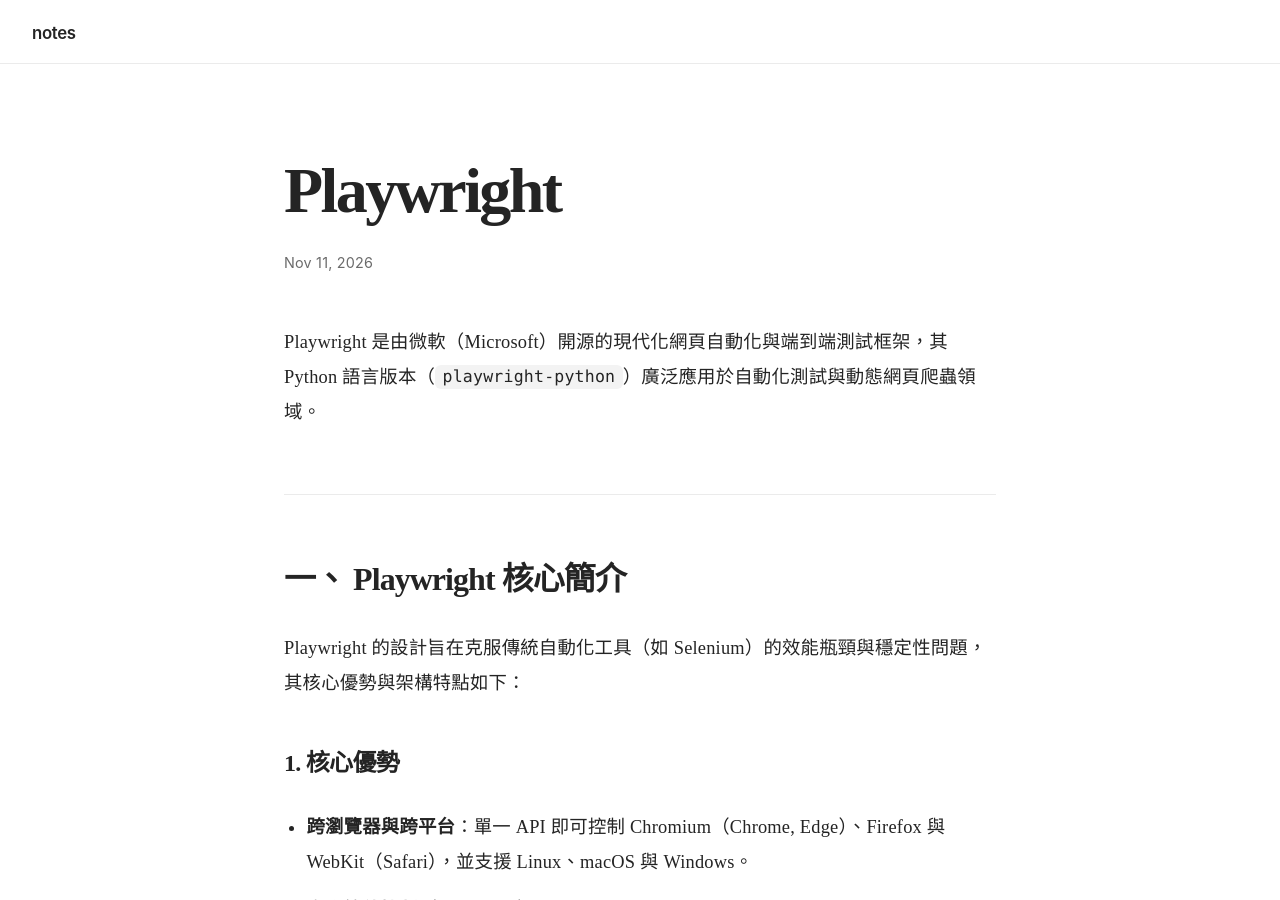
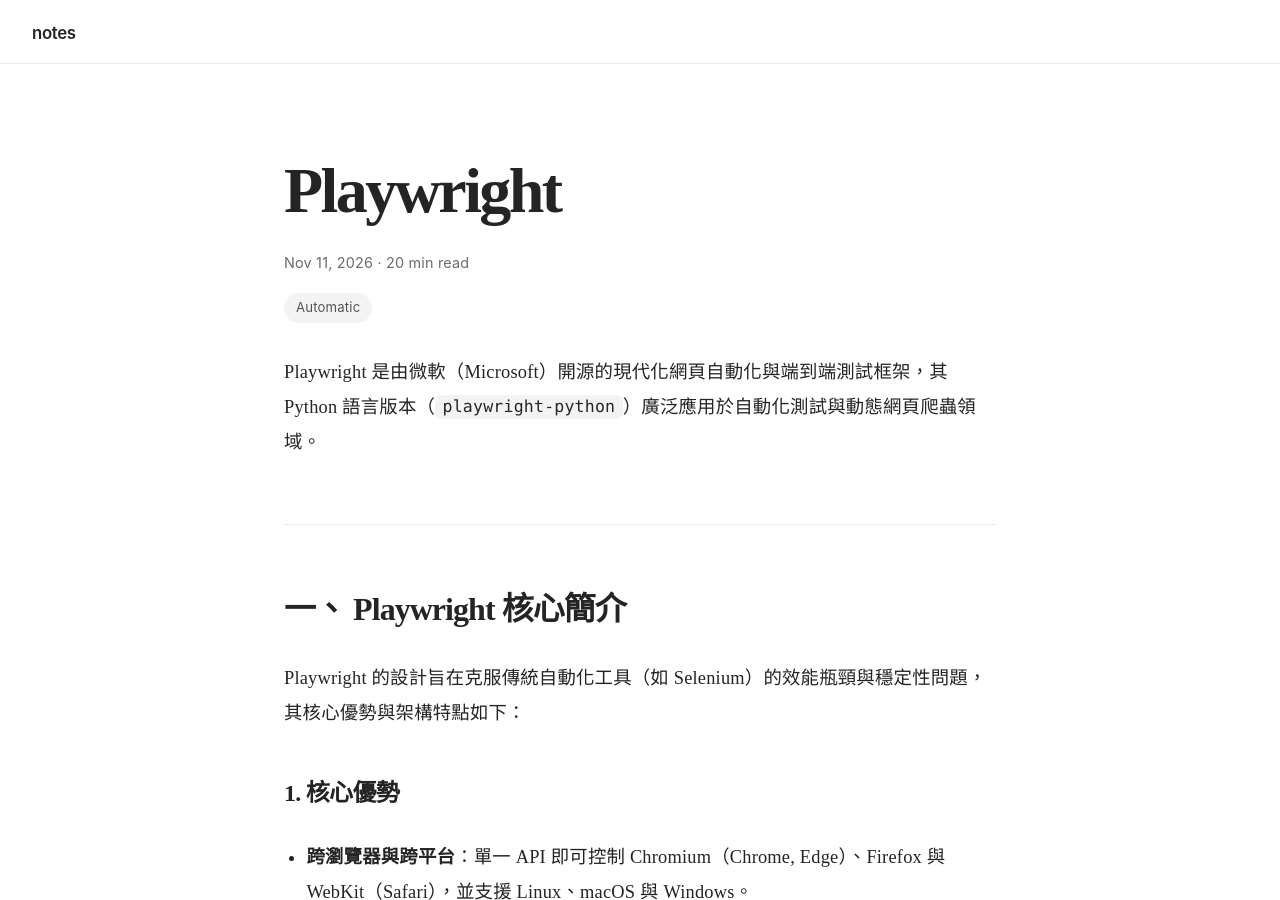
Before and after one commit to linjose/notes, a Jekyll site: the page built from _posts/2026-11-11-Playwright.md, in a window 1280 px wide and 900 px high. Built offline with Jekyll 4.4.1, drawn with Linux system fonts in a browser that asks for light colours; our own code applies the rules of GitHub Pages for plain Markdown files.

Commit message:
Update 2026-11-11-Playwright.md

```diff
--- a/_posts/2026-11-11-Playwright.md
+++ b/_posts/2026-11-11-Playwright.md
@@ -1,3 +1,12 @@
+---
+layout: post
+title: Playwright
+date: 2026-11-11
+reading_time: 20 min read
+tags: [Automatic]
+excerpt:
+---
+
 Playwright 是由微軟（Microsoft）開源的現代化網頁自動化與端到端測試框架，其 Python 語言版本（`playwright-python`）廣泛應用於自動化測試與動態網頁爬蟲領域。
 
 ---
```
